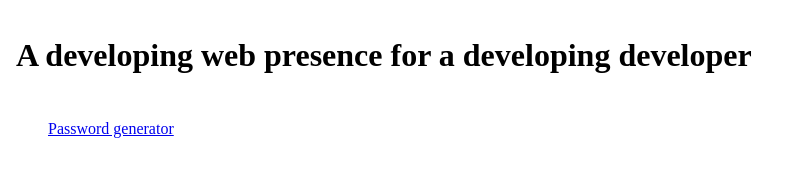
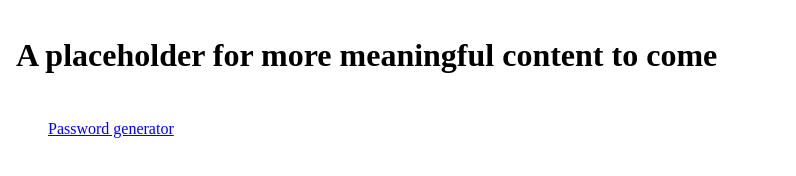
Before and after one commit to jorgenric/jorgenric.github.io, a plain HTML site: page index.html in a window 1280 px wide. Shown: the whole page, without its empty margins (0-796 px from the left). Drawn offline with Linux system fonts and the light colour scheme.

Commit message:
modified service test and welcome message

```diff
--- a/index.html
+++ b/index.html
@@ -7,7 +7,7 @@
 
     <body>
         <div id="banner">
-            <h1>A developing web presence for a developing developer</h1>
+            <h1>A placeholder for more meaningful content to come</h1>
         </div>
         <div id="mainContent">
             <ul>
```
Also changed, not shown: pw-gen/tests/checkPwService_test.js (+1 -1 lines), 1 other file.
